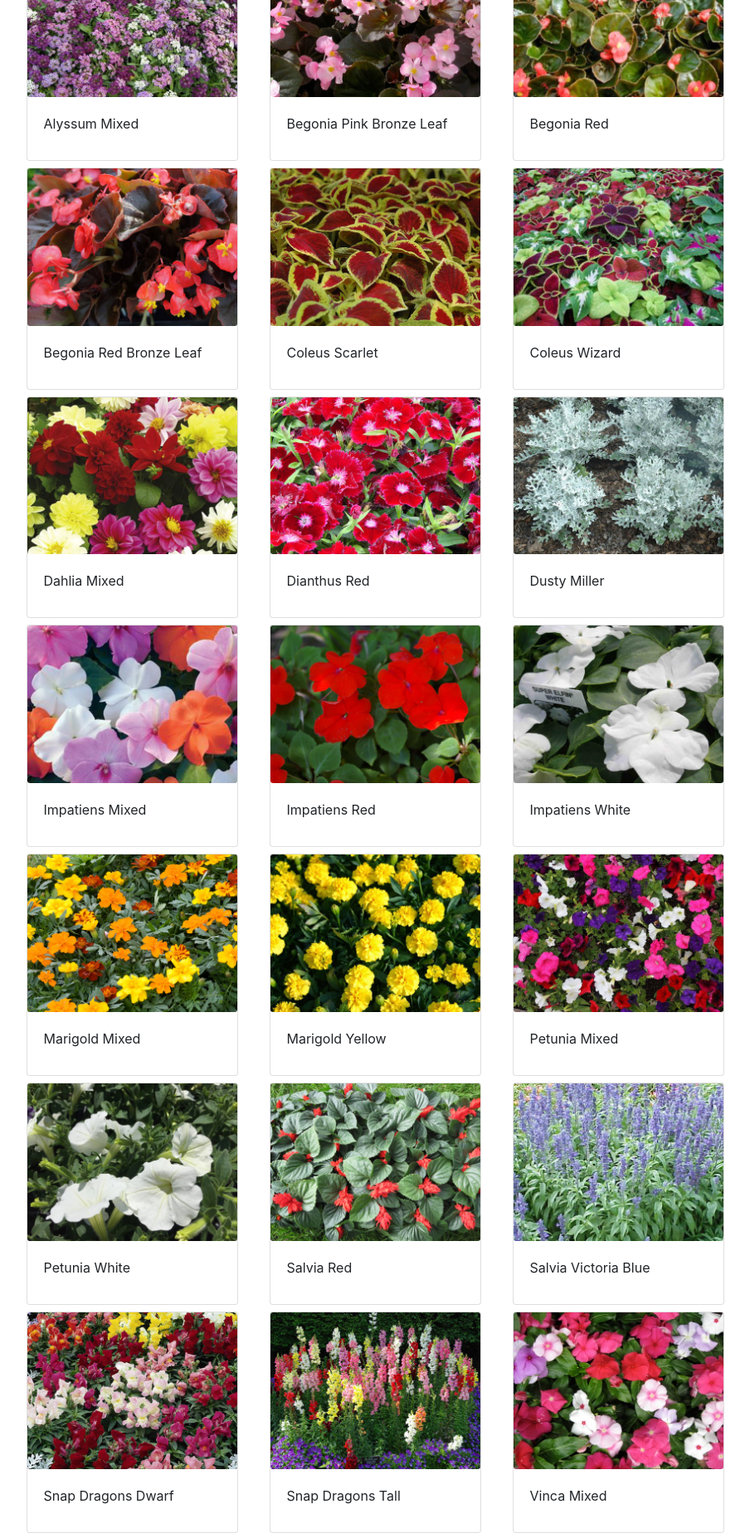
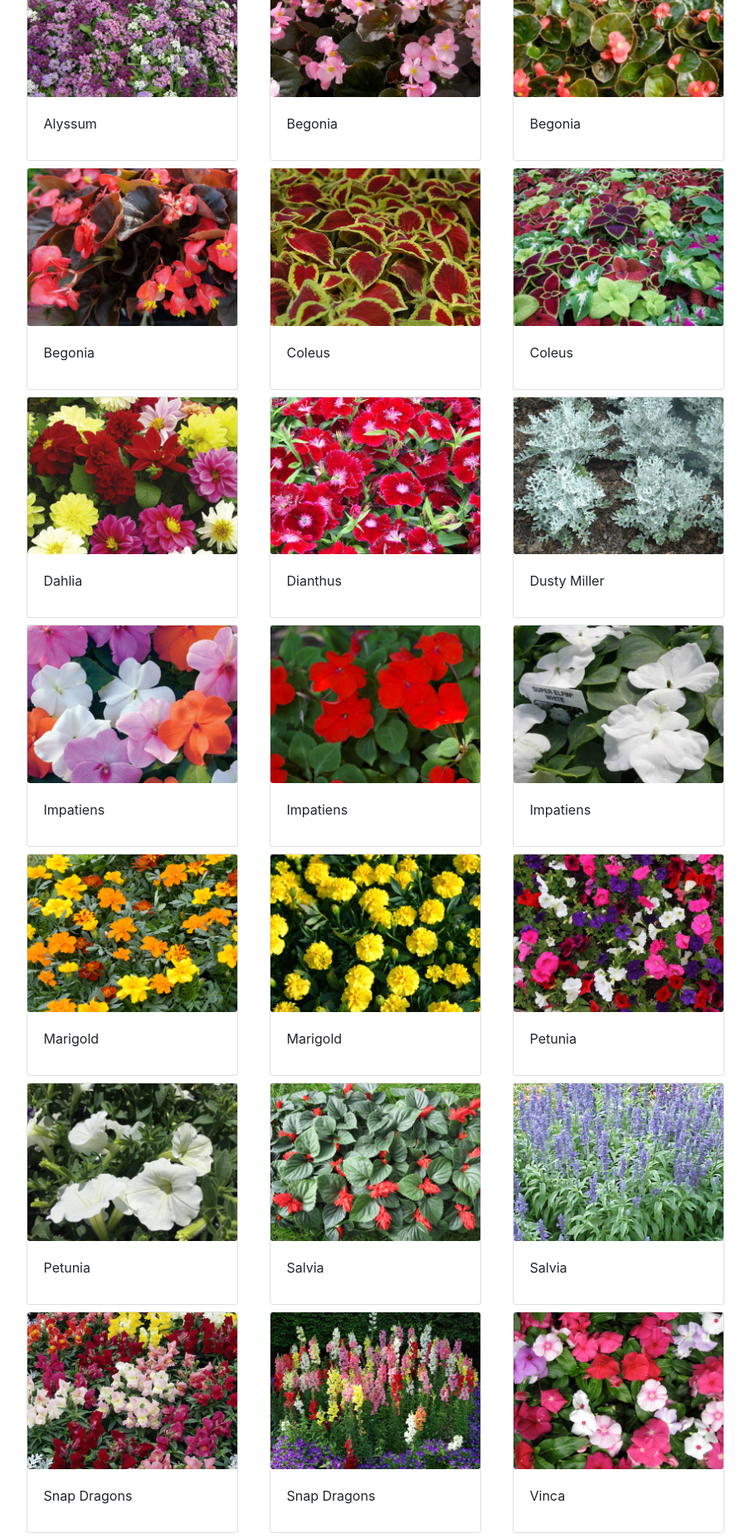
Before and after one commit to betsystevens/flowersale, a React (Create React App) app: page /flats in a window 1280 px wide. Shown: the part 400-2254 px from the top of the page at 83% size, without its empty margins (188-1092 px from the left). Built offline with nearby package versions, Linux system fonts and the light colour scheme.

Commit message:
add property - variety

```diff
--- a/src/shared/flats.js
+++ b/src/shared/flats.js
@@ -2,56 +2,64 @@ export const FLATS =
 [
   {
     id: 1,
-    name: 'Alyssum Mixed',
+    name: 'Alyssum',
+    variety: 'Mixed',
     container: 'flat',
     description: 'Lorem ipsum dolor sit amet, consectetur adipiscing elit, sed do eiusmod tempor incididunt ut labore et dolore magna aliqua. Ut enim ad minim veniam, quis nostrud exercitation ullamco laboris nisi ut aliquip ex ea commodo consequat.',
     image: '/assets/images/flats/alyssumMixed512x138.jpg'
   },
   {
     id: 2,
-    name: 'Begonia Pink Bronze Leaf',
+    name: 'Begonia',
+    variety: 'Pink Bronze Leaf',
     container: 'flat',
     description: 'Lorem ipsum dolor sit amet, consectetur adipiscing elit, sed do eiusmod tempor incididunt ut labore et dolore magna aliqua. Ut enim ad minim veniam, quis nostrud exercitation ullamco laboris nisi ut aliquip ex ea commodo consequat.',
     image: '/assets/images/flats/begoniaBronzeLeafPink512x384.jpg'
   },
   {
     id: 3,
-    name: 'Begonia Red',
+    name: 'Begonia',
+    variety: 'Red',
     container: 'flat',
     description: 'Lorem ipsum dolor sit amet, consectetur adipiscing elit, sed do eiusmod tempor incididunt ut labore et dolore magna aliqua. Ut enim ad minim veniam, quis nostrud exercitation ullamco laboris nisi ut aliquip ex ea commodo consequat.',
     image: '/assets/images/flats/begoniaRed512x384.jpg'
   },
   {
     id: 4,
-    name: 'Begonia Red Bronze Leaf',
+    name: 'Begonia',
+    variety: 'Red Bronze Leaf',
     container: 'flat',
     description: 'Lorem ipsum dolor sit amet, consectetur adipiscing elit, sed do eiusmod tempor incididunt ut labore et dolore magna aliqua. Ut enim ad minim veniam, quis nostrud exercitation ullamco laboris nisi ut aliquip ex ea commodo consequat.',
     image: '/assets/images/flats/begoniaRedBronzeLeaf512x384.jpg'
   },
   {
     id: 5,
-    name: 'Coleus Scarlet',
+    name: 'Coleus',
+    variety: 'Scarlet',
     container: 'flat',
     description: 'Lorem ipsum dolor sit amet, consectetur adipiscing elit, sed do eiusmod tempor incididunt ut labore et dolore magna aliqua. Ut enim ad minim veniam, quis nostrud exercitation ullamco laboris nisi ut aliquip ex ea commodo consequat.',
     image: '/assets/images/flats/coleusScarlet512x384.jpg'
   },
   {
     id: 6,
-    name: 'Coleus Wizard',
+    name: 'Coleus',
+    variety: 'Mixed',
     container: 'flat',
     description: 'Lorem ipsum dolor sit amet, consectetur adipiscing elit, sed do eiusmod tempor incididunt ut labore et dolore magna aliqua. Ut enim ad minim veniam, quis nostrud exercitation ullamco laboris nisi ut aliquip ex ea commodo consequat.',
     image: '/assets/images/flats/coleusWizardMix512x384.jpg'
   },
   {
     id: 7,
-    name: 'Dahlia Mixed',
+    name: 'Dahlia',
+    variety: 'Mixed',
     container: 'flat',
     description: 'Lorem ipsum dolor sit amet, consectetur adipiscing elit, sed do eiusmod tempor incididunt ut labore et dolore magna aliqua. Ut enim ad minim veniam, quis nostrud exercitation ullamco laboris nisi ut aliquip ex ea commodo consequat.',
     image: '/assets/images/flats/dahliaMixed512x384.jpg'
   },
   {
     id: 8,
-    name: 'Dianthus Red',
+    name: 'Dianthus',
+    variety: 'Red',
     container: 'flat',
     description: 'Lorem ipsum dolor sit amet, consectetur adipiscing elit, sed do eiusmod tempor incididunt ut labore et dolore magna aliqua. Ut enim ad minim veniam, quis nostrud exercitation ullamco laboris nisi ut aliquip ex ea commodo consequat.',
     image: '/assets/images/flats/dianthusRed512x384.jpg'
@@ -59,97 +67,111 @@ export const FLATS =
   {
     id: 9,
     name: 'Dusty Miller',
+    variety: 'Silver',
     container: 'flat',
     description: 'Lorem ipsum dolor sit amet, consectetur adipiscing elit, sed do eiusmod tempor incididunt ut labore et dolore magna aliqua. Ut enim ad minim veniam, quis nostrud exercitation ullamco laboris nisi ut aliquip ex ea commodo consequat.',
     image: '/assets/images/flats/dustyMiller512x384.jpg'
   },
   {
     id: 10,
-    name: 'Impatiens Mixed',
+    name: 'Impatiens',
+    variety: 'Mixed',
     container: 'flat',
     description: 'Lorem ipsum dolor sit amet, consectetur adipiscing elit, sed do eiusmod tempor incididunt ut labore et dolore magna aliqua. Ut enim ad minim veniam, quis nostrud exercitation ullamco laboris nisi ut aliquip ex ea commodo consequat.',
     image: '/assets/images/flats/impatiensPastelMix512x384.jpg'
   },
   {
     id: 11,
-    name: 'Impatiens Red',
+    name: 'Impatiens',
+    variety: 'Red',
     container: 'flat',
     description: 'Lorem ipsum dolor sit amet, consectetur adipiscing elit, sed do eiusmod tempor incididunt ut labore et dolore magna aliqua. Ut enim ad minim veniam, quis nostrud exercitation ullamco laboris nisi ut aliquip ex ea commodo consequat.',
     image: '/assets/images/flats/impatiensRed512x384.jpg'
   },
   {
     id: 12,
-    name: 'Impatiens White',
+    name: 'Impatiens',
+    variety: 'White',
     container: 'flat',
     description: 'Lorem ipsum dolor sit amet, consectetur adipiscing elit, sed do eiusmod tempor incididunt ut labore et dolore magna aliqua. Ut enim ad minim veniam, quis nostrud exercitation ullamco laboris nisi ut aliquip ex ea commodo consequat.',
     image: '/assets/images/flats/impatiensWhite512x384.jpg'
   },
   {
     id: 13,
-    name: 'Marigold Mixed',
+    name: 'Marigold',
+    variety: 'Mixed',
     container: 'flat',
     description: 'Lorem ipsum dolor sit amet, consectetur adipiscing elit, sed do eiusmod tempor incididunt ut labore et dolore magna aliqua. Ut enim ad minim veniam, quis nostrud exercitation ullamco laboris nisi ut aliquip ex ea commodo consequat.',
     image: '/assets/images/flats/marigoldMixed512x384.jpg'
   },
   {
     id: 14,
-    name: 'Marigold Yellow',
+    name: 'Marigold',
+    variety: 'Yellow',
     container: 'flat',
     description: 'Lorem ipsum dolor sit amet, consectetur adipiscing elit, sed do eiusmod tempor incididunt ut labore et dolore magna aliqua. Ut enim ad minim veniam, quis nostrud exercitation ullamco laboris nisi ut aliquip ex ea commodo consequat.',
     image: '/assets/images/flats/marigoldYellow512x384.jpg'
   },
   {
     id: 15,
-    name: 'Petunia Mixed',
+    name: 'Petunia',
+    variety: 'Mixed',
     container: 'flat',
     description: 'Lorem ipsum dolor sit amet, consectetur adipiscing elit, sed do eiusmod tempor incididunt ut labore et dolore magna aliqua. Ut enim ad minim veniam, quis nostrud exercitation ullamco laboris nisi ut aliquip ex ea commodo consequat.',
     image: '/assets/images/flats/petuniaMixed512x384.jpg'
   },
   {
     id: 16,
-    name: 'Petunia White',
+    name: 'Petunia',
+    variety: 'White',
     container: 'flat',
     description: 'Lorem ipsum dolor sit amet, consectetur adipiscing elit, sed do eiusmod tempor incididunt ut labore et dolore magna aliqua. Ut enim ad minim veniam, quis nostrud exercitation ullamco laboris nisi ut aliquip ex ea commodo consequat.',
     image: '/assets/images/flats/petuniaWhite512x384.jpg'
   },
   {
     id: 17,
-    name: 'Salvia Red',
+    name: 'Salvia',
+    variety: 'Red',
     container: 'flat',
     description: 'Lorem ipsum dolor sit amet, consectetur adipiscing elit, sed do eiusmod tempor incididunt ut labore et dolore magna aliqua. Ut enim ad minim veniam, quis nostrud exercitation ullamco laboris nisi ut aliquip ex ea commodo consequat.',
     image: '/assets/images/flats/salviaRed512x384.jpg'
   },
   {
     id: 18,
-    name: 'Salvia Victoria Blue',
+    name: 'Salvia',
+    variety: 'Victoria Blue',
     container: 'flat',
     description: 'Lorem ipsum dolor sit amet, consectetur adipiscing elit, sed do eiusmod tempor incididunt ut labore et dolore magna aliqua. Ut enim ad minim veniam, quis nostrud exercitation ullamco laboris nisi ut aliquip ex ea commodo consequat.',
     image: '/assets/images/flats/salviaVictoriaBlue512x384.jpg'
   },
   {
     id: 19,
-    name: 'Snap Dragons Dwarf',
+    name: 'Snap Dragons',
+    variety: 'Dwarf',
     container: 'flat',
     description: 'Lorem ipsum dolor sit amet, consectetur adipiscing elit, sed do eiusmod tempor incididunt ut labore et dolore magna aliqua. Ut enim ad minim veniam, quis nostrud exercitation ullamco laboris nisi ut aliquip ex ea commodo consequat.',
     image: '/assets/images/flats/snapDragonMix512x384.jpg'
   },
   {
     id: 20,
-    name: 'Snap Dragons Tall',
+    name: 'Snap Dragons',
+    variety: 'Tall',
     container: 'flat',
     description: 'Lorem ipsum dolor sit amet, consectetur adipiscing elit, sed do eiusmod tempor incididunt ut labore et dolore magna aliqua. Ut enim ad minim veniam, quis nostrud exercitation ullamco laboris nisi ut aliquip ex ea commodo consequat.',
     image: '/assets/images/flats/snapDragonsTall512x384.jpg'
   },
   {
     id: 21,
-    name: 'Vinca Mixed',
+    name: 'Vinca',
+    variety: 'Mixed',
     container: 'flat',
     description: 'Lorem ipsum dolor sit amet, consectetur adipiscing elit, sed do eiusmod tempor incididunt ut labore et dolore magna aliqua. Ut enim ad minim veniam, quis nostrud exercitation ullamco laboris nisi ut aliquip ex ea commodo consequat.',
     image: '/assets/images/flats/vincaMixed512x384.jpg'
   },
   {
     id: 22,
-    name: 'Zinnia Mixed',
+    name: 'Zinnia',
+    variety: 'Mixed',
     container: 'flat',
     description: 'Lorem ipsum dolor sit amet, consectetur adipiscing elit, sed do eiusmod tempor incididunt ut labore et dolore magna aliqua. Ut enim ad minim veniam, quis nostrud exercitation ullamco laboris nisi ut aliquip ex ea commodo consequat.',
     image: '/assets/images/flats/zinniaMixed512x384.jpg'
```
